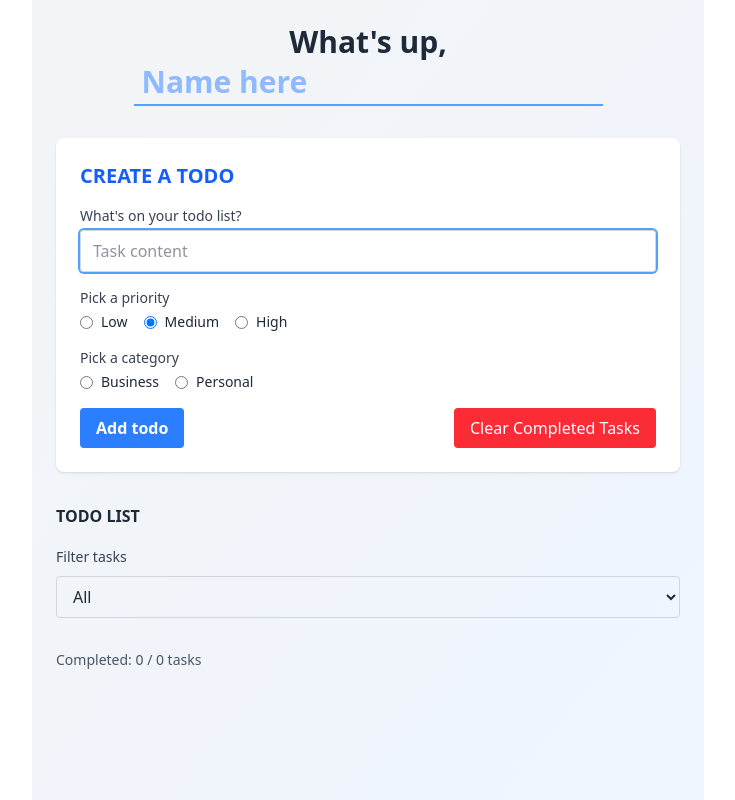
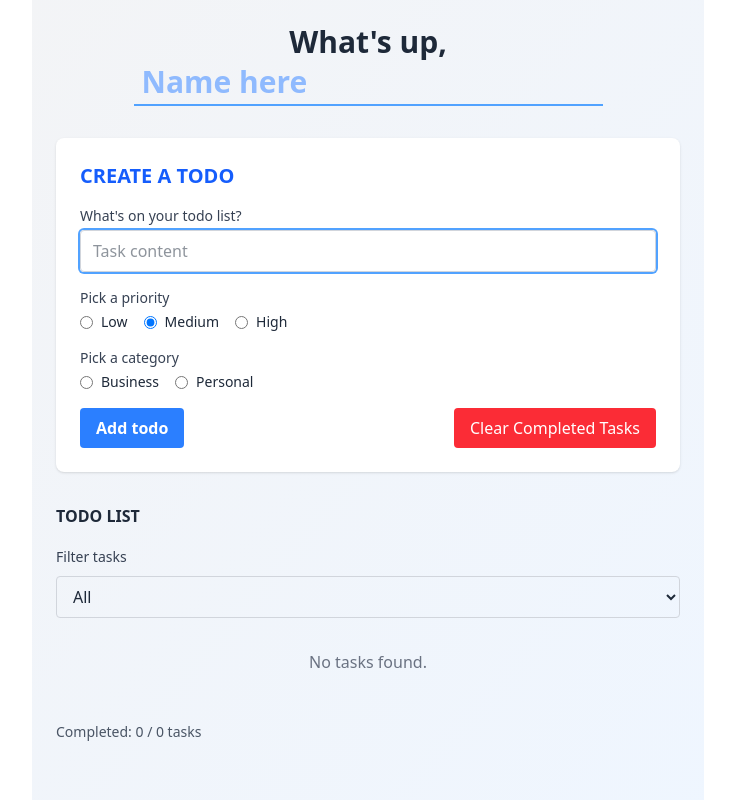
Before and after one commit to Radomir9/todo-app, a Vue app: page / in a window 1280 px wide. Shown: the whole page, without its empty margins (272-1007 px from the left). Built offline with nearby package versions, Linux system fonts and the light colour scheme.

Commit message:
show message when no tasks match selected filter

```diff
--- a/src/App.vue
+++ b/src/App.vue
@@ -147,6 +147,9 @@
                 </div>
 
             </transition-group>
+            <div v-if="sortedAndFilteredTodos.length === 0" class="text-center text-gray-500 py-4">
+                No tasks found.
+            </div>
         </section>
         <div class="text-sm text-gray-600 mb-4">
             Completed: {{todos.filter(todo => todo.done).length}} / {{ todos.length }} tasks
```
